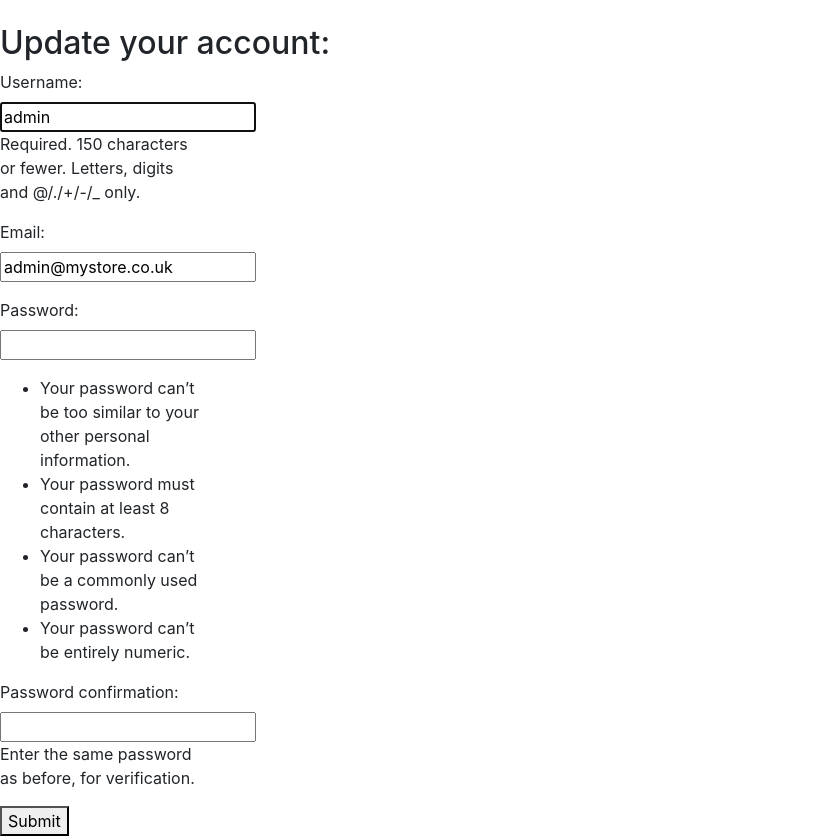
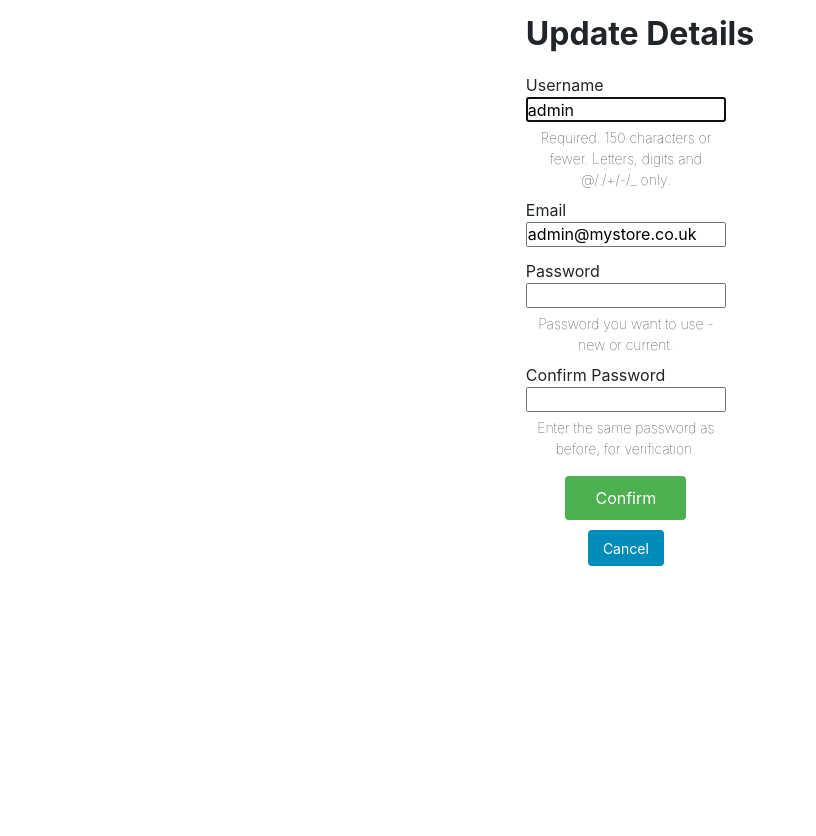
Before and after one commit to paull28/store, a Django app: page /accounts/edit/ in a window 1280 px wide. Shown: the part 58-894 px from the top of the page, without its empty margins (0-816 px from the left). After the commit the page ends 624 px from the top, so only its background shows below. Run offline with Django 4.2, Linux system fonts and the light colour scheme; a user stored in the database is signed in; some libraries are stand-ins or nearby versions.

Commit message:
Update user stuff

```diff
--- a/storeapp/templates/storeapp/account.html
+++ b/storeapp/templates/storeapp/account.html
@@ -11,8 +11,7 @@
         <span class="loud top">Account details</span>
         {% if user.is_staff == 1 %}
         <div class="container success-container top">
-            <span class="">This account has staff permissions.</span>
-            <span><a href="/admin/">Access admin panel</a></span>
+            <span class="">This account has staff permissions. <a href="/admin/">Access admin panel</a></span>
         </div>
         {% endif %}
         <div class="row top">
--- a/storeapp/views.py
+++ b/storeapp/views.py
@@ -77,7 +77,7 @@ def update_user(request):
     if form.is_valid():
         #Overwrite existing record
         form.save()
-        return redirect('/store')
+        return redirect('/account/')
     context["form"] = form
     return render(request, "registration/updateUser.html", context)
 
@@ -97,7 +97,7 @@ def orders(request):
     context={}
     user = request.user
     try:
-        results = CustomerOrder.objects.filter(customer=user.id)
+        results = CustomerOrder.objects.filter(customer=user.id).order_by('-id')
         context["orders"] = results
     except:
         pass
--- a/templates/registration/updateUser.html
+++ b/templates/registration/updateUser.html
@@ -4,15 +4,41 @@
 {% endblock title%}
 
 {% block content %}
-<section>
-    <br><h2>Update your account:</h2>
-    <!-- Update user form -->
-    <form method="post">
-        <!-- Security token -->
-        {% csrf_token %}
-        <!-- Using the formset -->
-        {{ form.as_p }}
-        <button type="submit">Submit</button>
-    </form>
-</section>
+<div class="container login-container centered">
+    <span class="loud top centered">Update Details</span>
+    <div class="row">
+        <div class="col login">
+            <form method="POST" enctype="multipart/form-data">
+                {% csrf_token %}
+                <div class="form-group">
+                    <div class="field">
+                        <span>Username</span>
+                        {{ form.username }}
+                        <span class="quiet">Required. 150 characters or fewer. Letters, digits and @/./+/-/_ only.</span>
+                    </div>
+                    <div class="field">
+                        <span>Email</span>
+                        {{ form.email }}
+                    </div>
+                    <div class="field">
+                        <span>Password</span>
+                        {{ form.password1 }}
+                        <span class="quiet">Password you want to use - new or current.</span>
+                    </div>
+                    <div class="field">
+                        <span>Confirm Password</span>
+                        {{ form.password2 }}
+                        <span class="quiet">Enter the same password as before, for verification.</span>
+                    </div>
+                    <div class="row button-row">
+                        <button class="login-button" type="submit">Confirm</button>
+                    </div>
+                    <div class="row button-row top">
+                        <button class="signup-button" onclick="location.href='{% url 'account' %}'">Cancel</button>
+                    </div>
+                </div>
+            </form>
+        </div>
+    </div>
+</div>
 {% endblock content %}
```
Also changed, not shown: storeapp/templates/storeapp/orders.html (+6 -5 lines), db.sqlite3.
